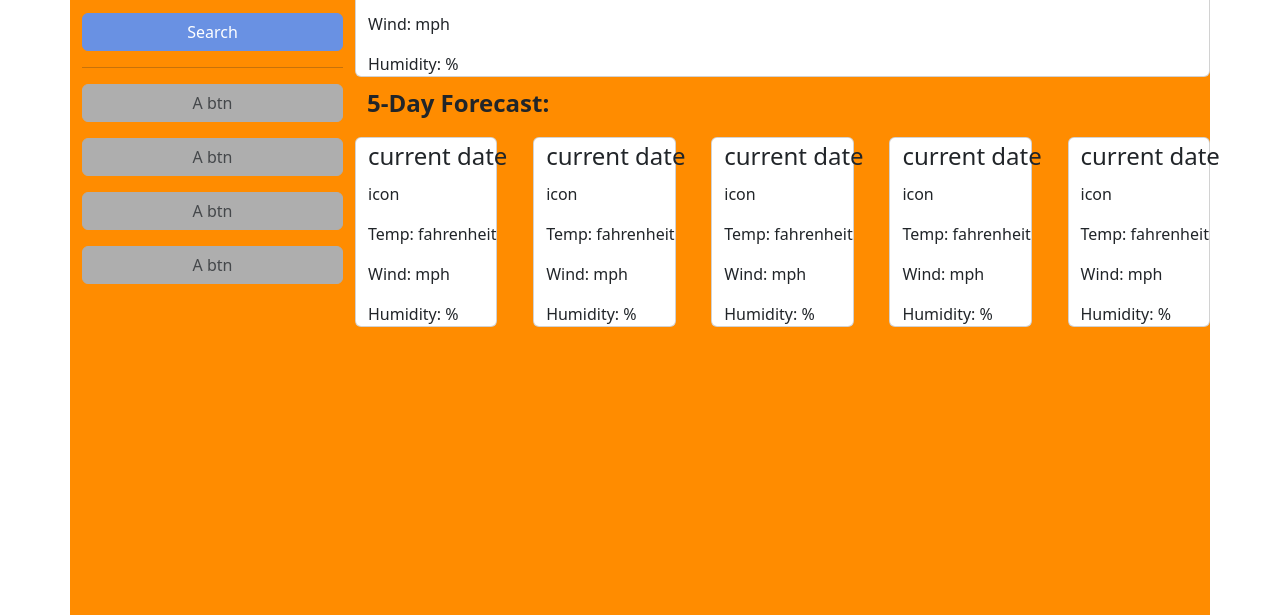
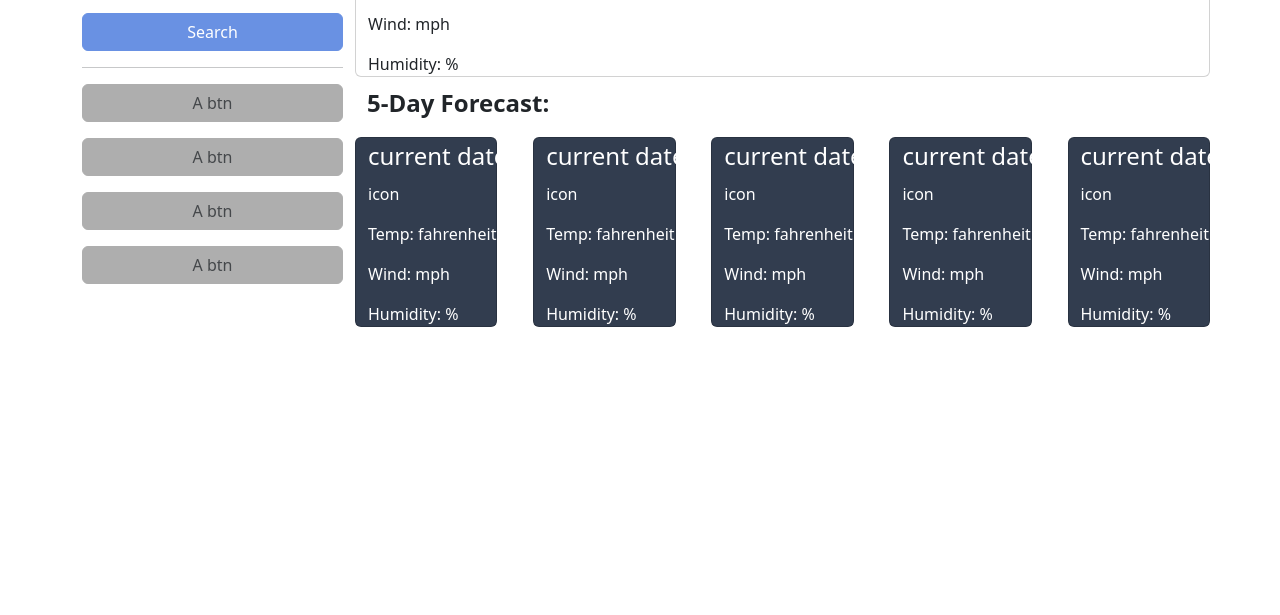
Before and after one commit to SnapperGee/the-weather, a website built with webpack: page src/main/html/index.html in a window 1280 px wide. Shown: the part 185-800 px from the top of the page. Built offline with nearby package versions, Linux system fonts and the light colour scheme.

Commit message:
Set custom dark theme color and make forecast card text white.

```diff
--- a/src/main/html/index.html
+++ b/src/main/html/index.html
@@ -65,7 +65,7 @@
 
                         <p class="col-md-12 fs-4 fw-bold">5-Day Forecast:</p>
 
-                        <section class="card col-md-2" id="weatherForecastCard1">
+                        <section class="card col-md-2 bg-dark text-white" class="weatherForecastCard" id="firstWeatherForecastCard">
                             <p class="card-title fs-4 text-nowrap">current date</p>
                             <p class="card-text text-nowrap">icon</p>
                             <p class="card-text text-nowrap">Temp: fahrenheit</p>
@@ -73,7 +73,7 @@
                             <p class="card-text text-nowrap">Humidity: %</p>
                         </section>
 
-                        <section class="card col-md-2" id="weatherForecastCard2">
+                        <section class="card col-md-2 bg-dark text-white" class="weatherForecastCard" id="secondWeatherForecastCard">
                             <p class="card-title fs-4 text-nowrap">current date</p>
                             <p class="card-text text-nowrap">icon</p>
                             <p class="card-text text-nowrap">Temp: fahrenheit</p>
@@ -81,7 +81,7 @@
                             <p class="card-text text-nowrap">Humidity: %</p>
                         </section>
 
-                        <section class="card col-md-2" id="weatherForecastCard3">
+                        <section class="card col-md-2 bg-dark text-white" class="weatherForecastCard" id="thirdWeatherForecastCard">
                             <p class="card-title fs-4 text-nowrap">current date</p>
                             <p class="card-text text-nowrap">icon</p>
                             <p class="card-text text-nowrap">Temp: fahrenheit</p>
@@ -89,7 +89,7 @@
                             <p class="card-text text-nowrap">Humidity: %</p>
                         </section>
 
-                        <section class="card col-md-2" id="weatherForecastCard4">
+                        <section class="card col-md-2 bg-dark text-white" class="weatherForecastCard" id="fourthWeatherForecastCard">
                             <p class="card-title fs-4 text-nowrap">current date</p>
                             <p class="card-text text-nowrap">icon</p>
                             <p class="card-text text-nowrap">Temp: fahrenheit</p>
@@ -97,7 +97,7 @@
                             <p class="card-text text-nowrap">Humidity: %</p>
                         </section>
 
-                        <section class="card col-md-2" id="weatherForecastCard5">
+                        <section class="card col-md-2 bg-dark text-white" class="weatherForecastCard" id="fifthWeatherForecastCard">
                             <p class="card-title fs-4 text-nowrap">current date</p>
                             <p class="card-text text-nowrap">icon</p>
                             <p class="card-text text-nowrap">Temp: fahrenheit</p>
--- a/src/main/scss/index.scss
+++ b/src/main/scss/index.scss
@@ -1,5 +1,6 @@
 $primary: #6991E3;
 $secondary: #AEAEAE;
+$dark: #323D4F;
 
 @import "../../../node_modules/bootstrap/scss/bootstrap";
 
@@ -23,5 +24,4 @@ header h1 {
 
 main {
     height: calc(100% - $headerHeight);
-    background-color: darkorange;
 }
```
